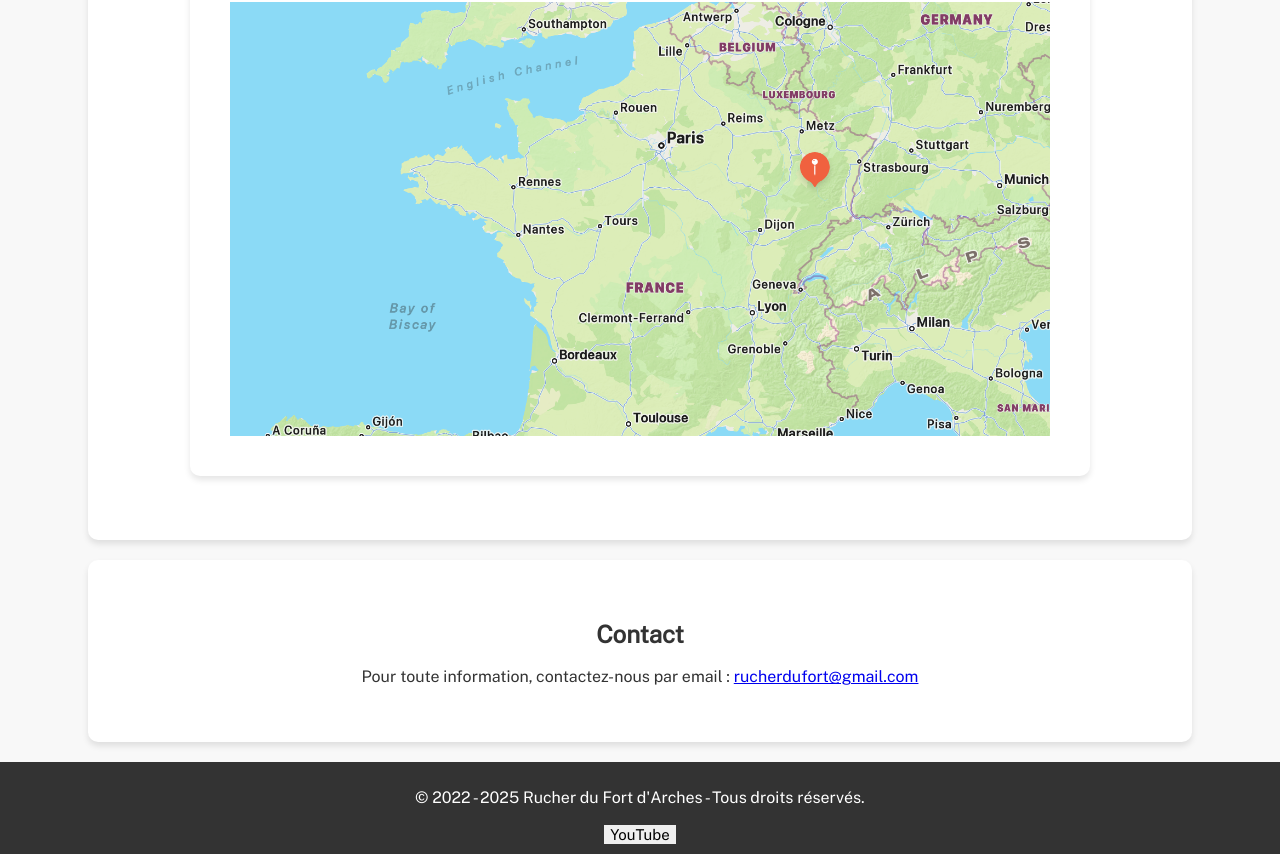
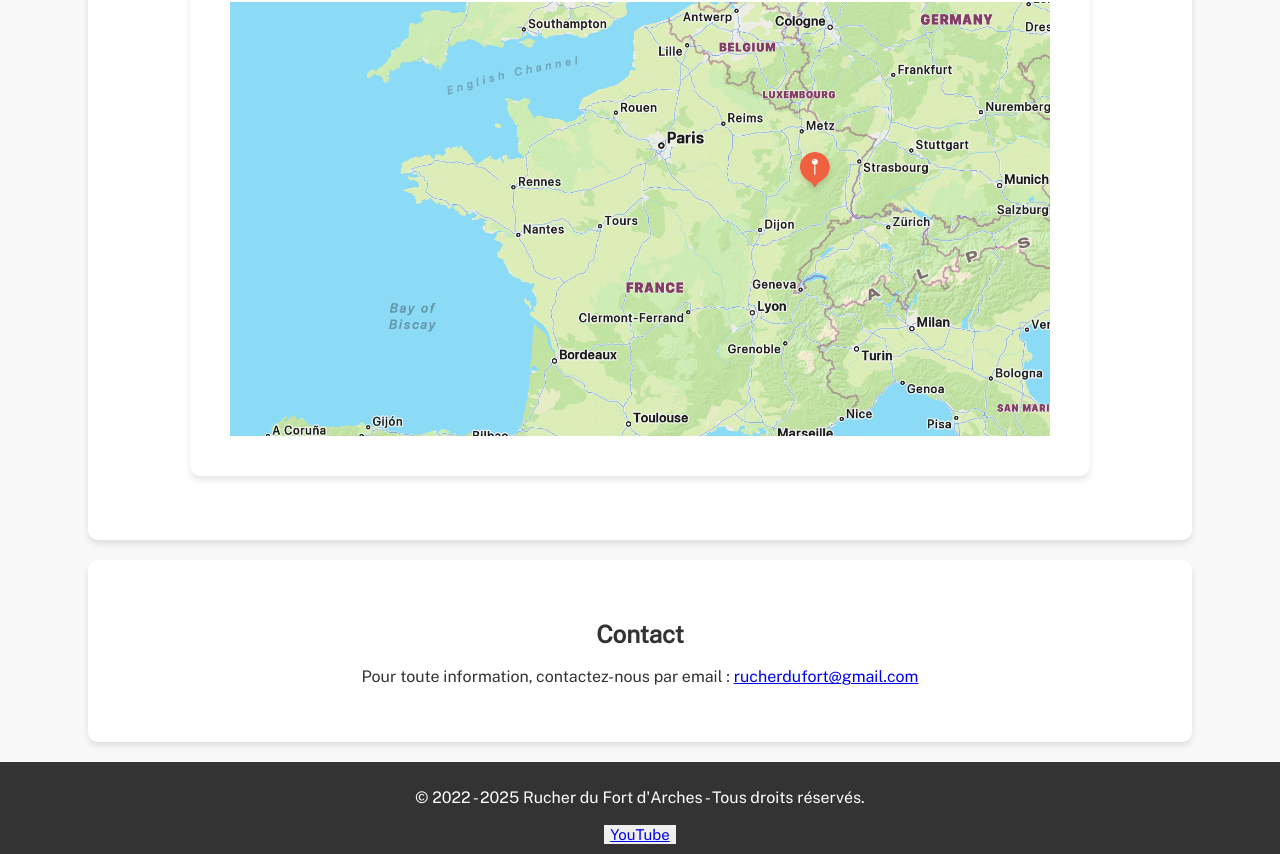
Before and after one commit to LittleAxelle/ruches, a plain HTML site: page index.html in a window 1280 px wide. Shown: the part 1300-2154 px from the top of the page. Drawn offline with Linux system fonts and the light colour scheme; a web font is replaced by a local one.

Commit message:
Update index.html

```diff
--- a/index.html
+++ b/index.html
@@ -72,9 +72,9 @@
 
     <footer>
         <p>&copy; 2022 - 2025 Rucher du Fort d'Arches - Tous droits réservés.</p>
-        <div>
-            <button class="btn-shine" onclick="window.location.href='https://www.youtube.com/@LAbeilleduFortdArches/videos'">YouTube</button>
-        </div>
+        <button class="btn-shine">
+            <a href="https://www.youtube.com/@LAbeilleduFortdArches/videos" target="_blank">YouTube</a>
+        </button>
     </footer>
 </body>
 </html>
```
